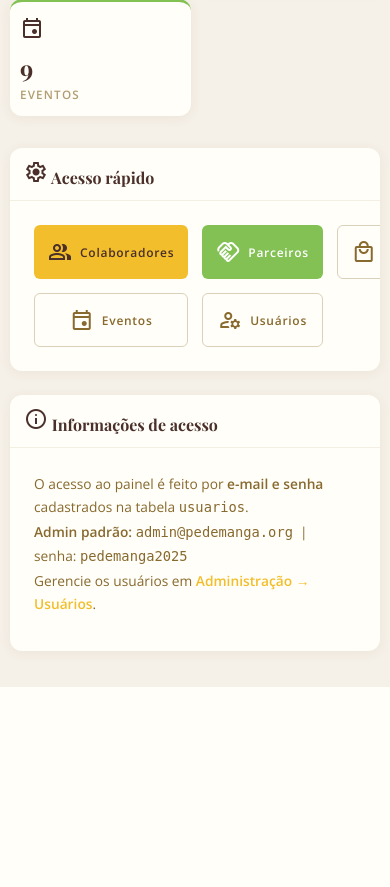
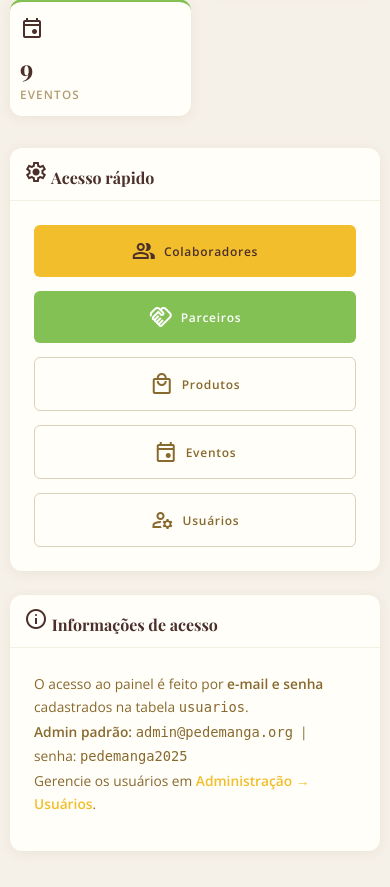
Before and after one commit to pietro-renno/pe-de-manga, a PHP site: page /admin/index.php in a window 390 px wide. Shown: the part 315-1202 px from the top of the page. Before the commit the page ends 1002 px from the top, so only its background shows below. Run offline with PHP 8.4, Linux system fonts and the light colour scheme; a user stored in the database is signed in; data comes from the database, SQL or seed files in the repository; some web fonts are replaced.

Commit message:
arrumando media querie

```diff
--- a/assets/css/admin.css
+++ b/assets/css/admin.css
@@ -707,6 +707,10 @@ td img {
     overflow-x: hidden;
   }
 
+  .admin-card-body{
+    grid-template-columns: 1fr !important;
+  }
+
   /* hamburger visível */
   .adm-hamburger { display: flex; }
 
```
